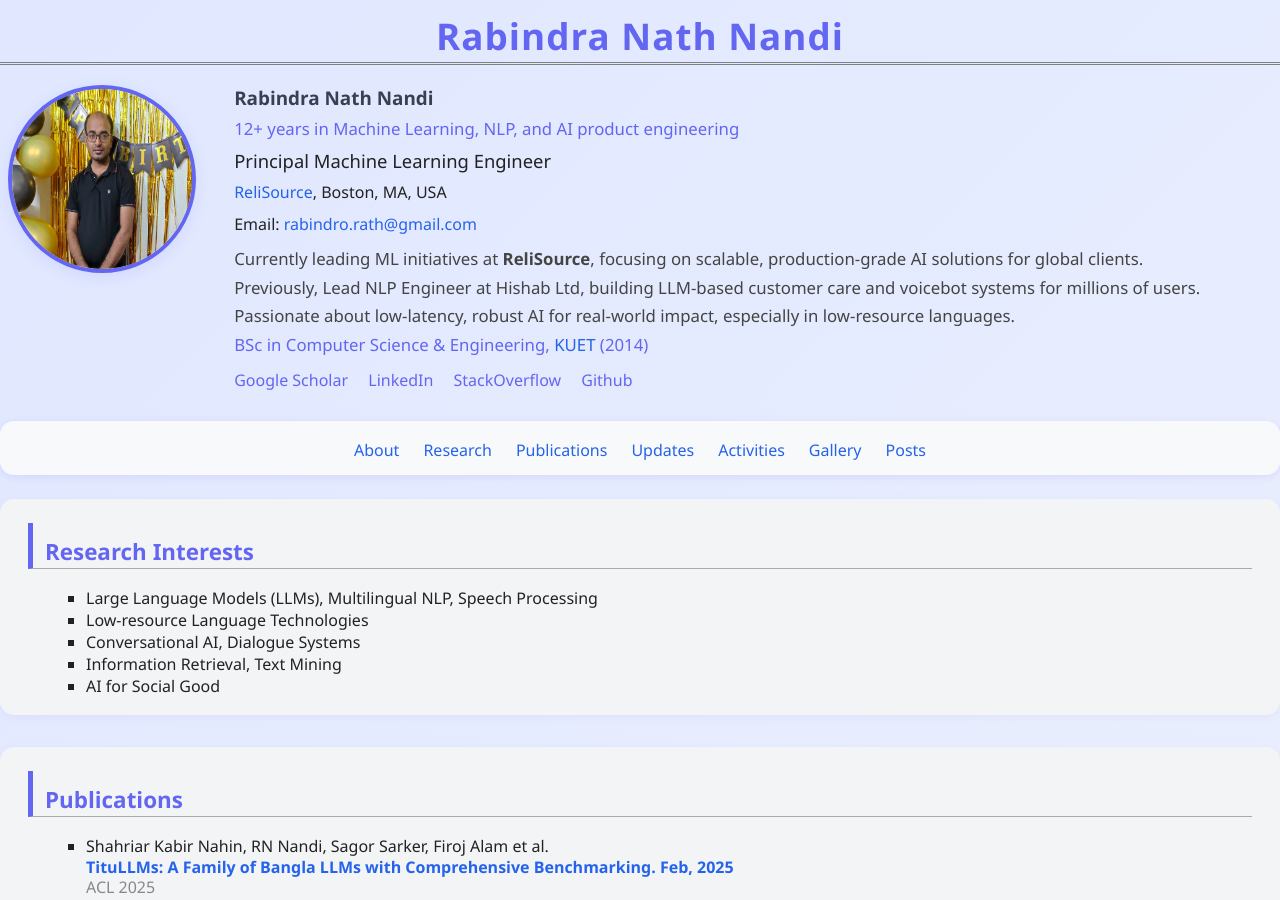
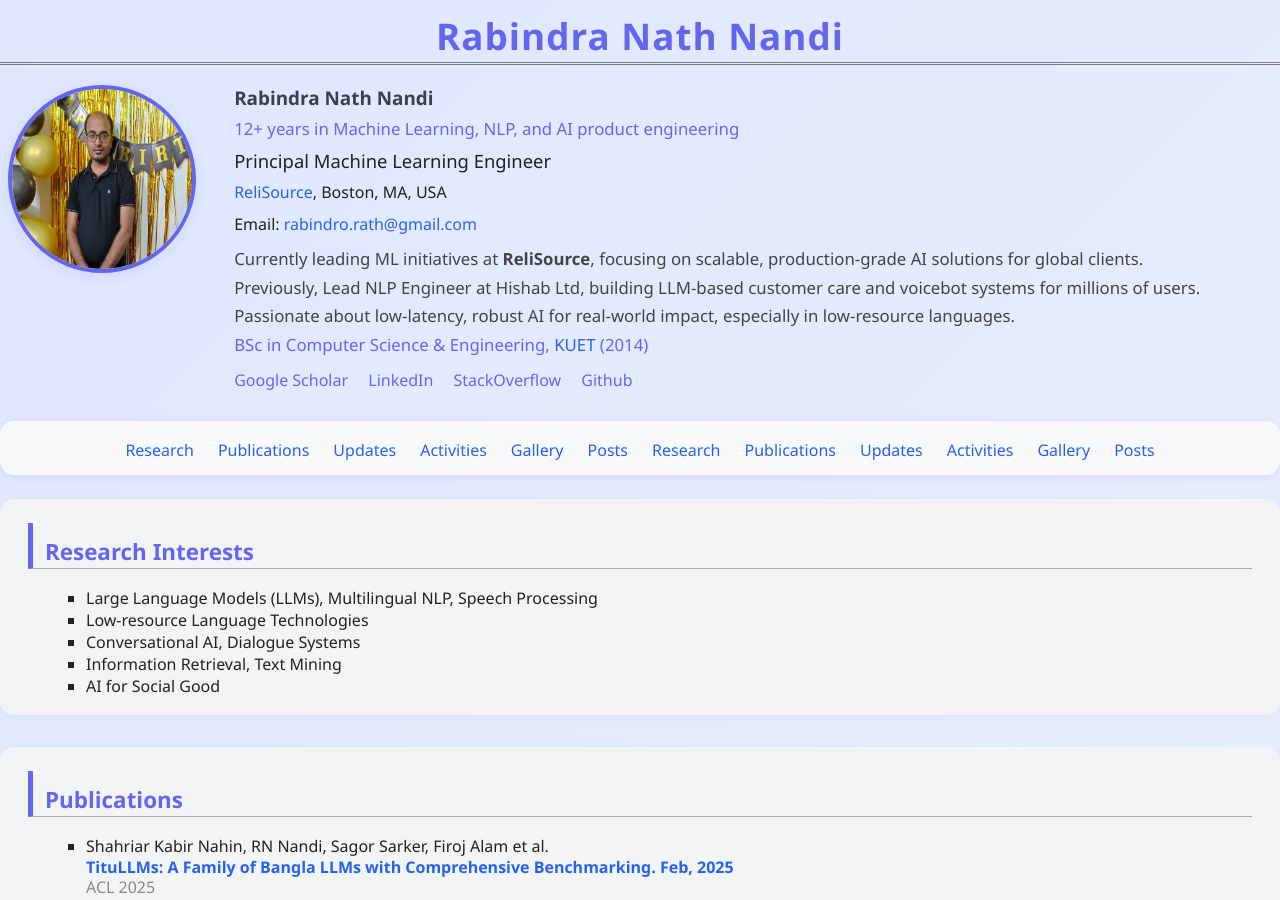
Before and after one commit to robi56/robi56.github.io, a Jekyll site: the page index.html, which Jekyll copies as it is, in a window 1280 px wide and 900 px high. Built offline with Jekyll 4.4.1, drawn with Linux system fonts in a browser that asks for light colours.

Commit message:
update index.html

```diff
--- a/index.html
+++ b/index.html
@@ -192,7 +192,12 @@ a:hover {
 
       </td></tr></table>
     <nav class="navbar" style="width:100%;margin-bottom:24px;display:flex;justify-content:center;gap:24px;background:#f8f9fa;border-radius:14px;box-shadow:0 2px 8px rgba(99,102,241,0.13);padding:18px 0 14px 0;">
-      <a href="#about">About</a>
+      <a href="#research">Research</a>
+      <a href="#publications">Publications</a>
+      <a href="#updates">Updates</a>
+      <a href="#activities">Activities</a>
+      <a href="#gallery">Gallery</a>
+      <a href="#posts">Posts</a>
       <a href="#research">Research</a>
       <a href="#publications">Publications</a>
       <a href="#updates">Updates</a>
```
